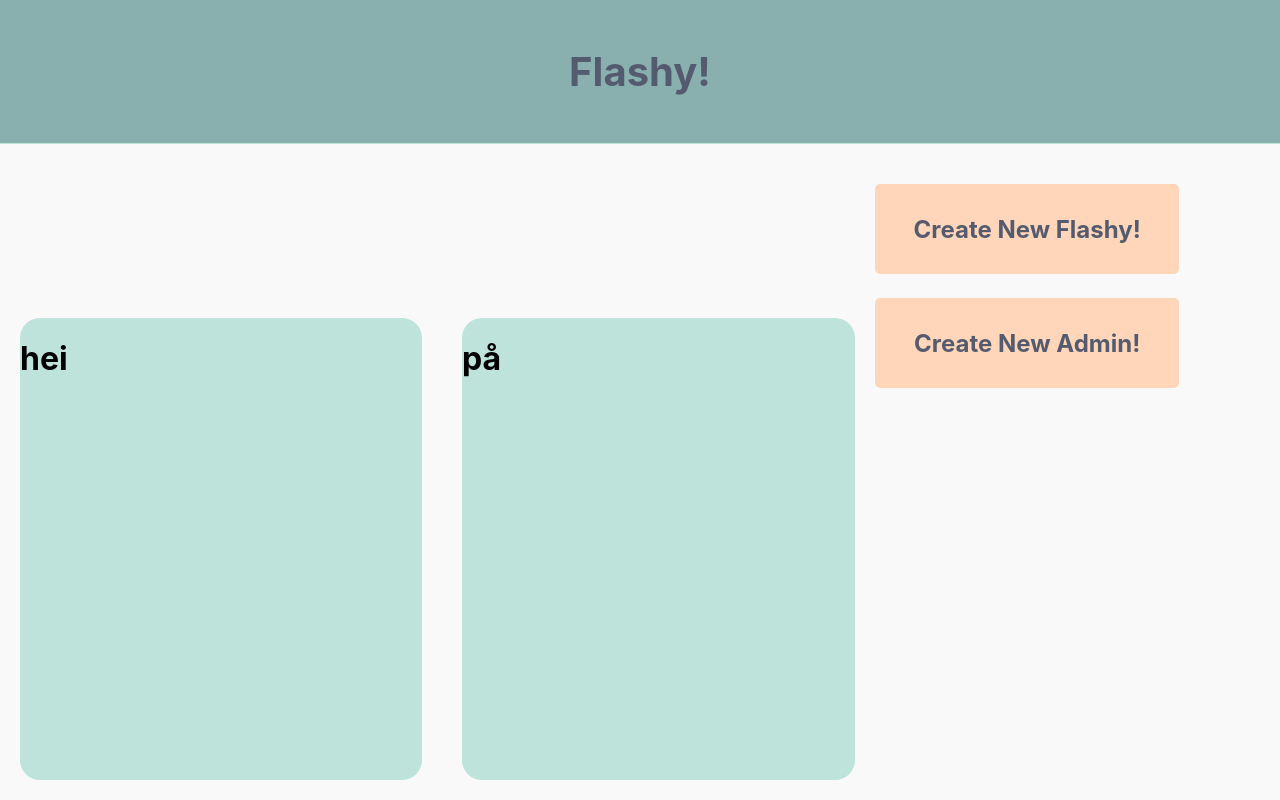
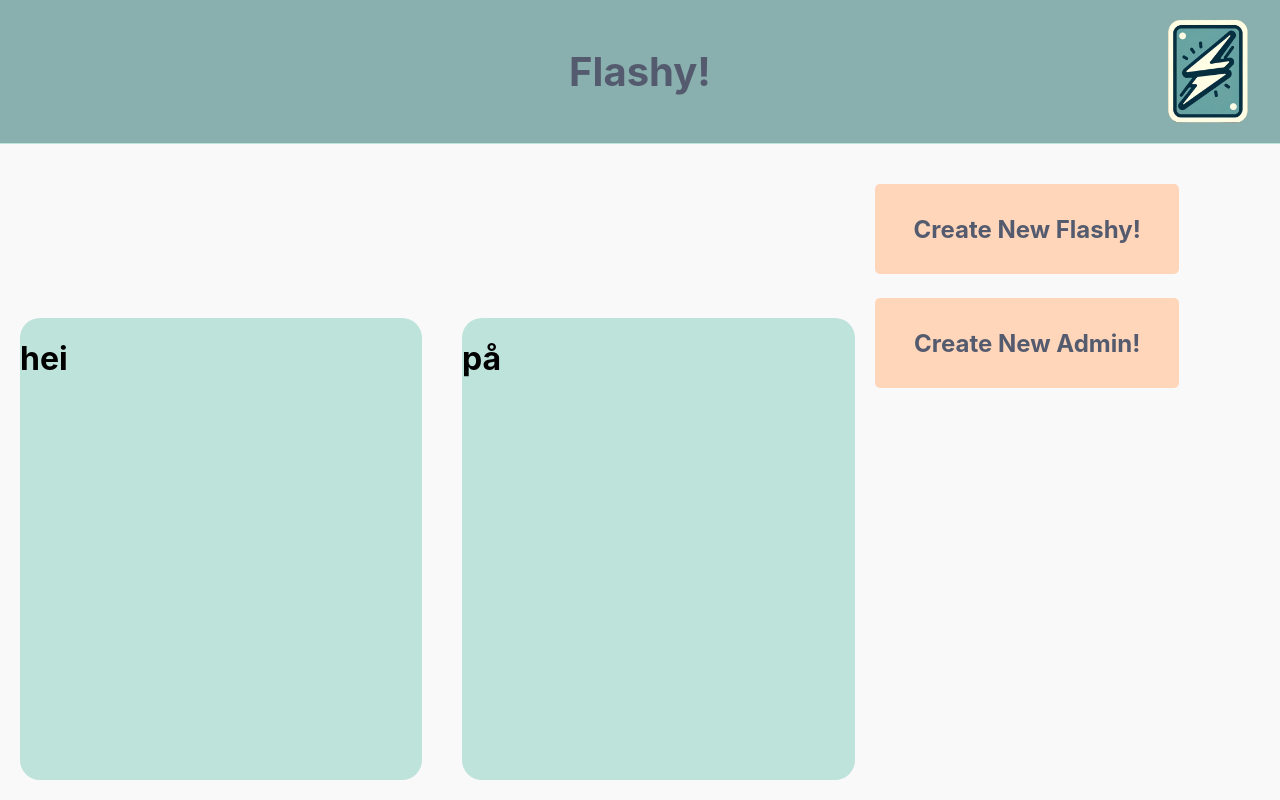
Before and after one commit to ThomasHWik/Flashy-frontend, a React (Create React App) app: page / in a window 1280 px wide. Built offline with nearby package versions, Linux system fonts and the light colour scheme.

Commit message:
Resolve "add logo to header"

```diff
--- a/src/components/css/header.css
+++ b/src/components/css/header.css
@@ -6,8 +6,17 @@
     color: #333;
     border-bottom: 1px solid #bee3db;
     height: 30%;
+    position: relative;
 }
 .homeLink {
     color: #555B6E;
     text-decoration: none;
 }
+.logo {
+    height: 100%;
+    position: absolute;
+    right: 0;
+    top: 0;
+
+
+}
--- a/src/components/header.js
+++ b/src/components/header.js
@@ -1,10 +1,12 @@
 import React from "react";
 import "./css/header.css";
+import logo from '../assets/images/Flashylogo.png';
 
 function Header(props) {
     return (
         <div className="header">
             <h1><a className="homeLink" href="home">{props.header}</a></h1>
+            <img className="logo" src={logo}/>
         </div>
     )
 }
```
Also changed, not shown: src/assets/images/Flashylogo.png (added).
